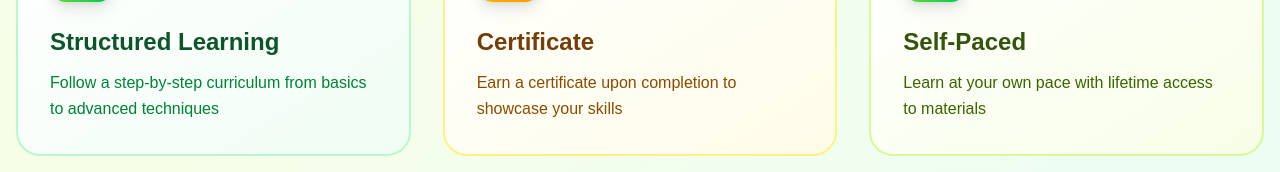
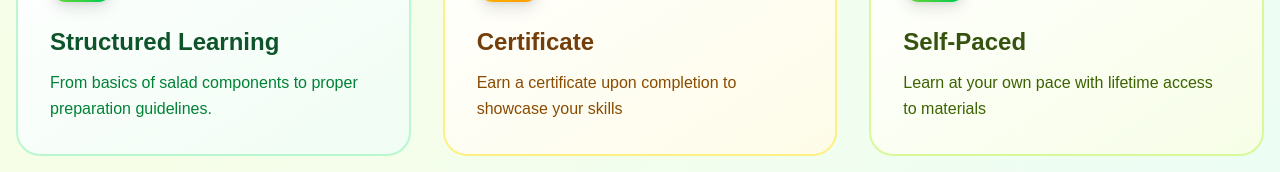
Before and after one commit to llyj-yver/tes, a Next.js app: page / in a window 1280 px wide. Shown: the part 1346-1518 px from the top of the page. Built offline with nearby package versions, Linux system fonts and the light colour scheme.

Commit message:
Mods3 Approval

```diff
--- a/app/page.tsx
+++ b/app/page.tsx
@@ -172,7 +172,7 @@ export default function HomePage() {
               <BookOpen className="w-8 h-8 text-white" />
             </div>
             <h3 className="text-2xl font-bold text-green-900 mb-3">Structured Learning</h3>
-            <p className="text-green-700 leading-relaxed">Follow a step-by-step curriculum from basics to advanced techniques</p>
+            <p className="text-green-700 leading-relaxed">From basics of salad components to proper preparation guidelines.</p>
           </div>
 
           <div className="group bg-gradient-to-br from-white to-yellow-50 p-8 rounded-3xl border-2 border-yellow-200 hover:border-yellow-400 hover:shadow-2xl transition-all hover:-translate-y-2">
@@ -212,9 +212,6 @@ export default function HomePage() {
               <h2 className="text-3xl md:text-4xl font-extrabold bg-gradient-to-r from-lime-600 via-green-600 to-emerald-600 bg-clip-text text-transparent mb-3">
                 Ready to Begin the Lesson?
               </h2>
-              <p className="text-green-700 text-lg">
-                Everything you need to become a salad preparation expert
-              </p>
             </div>
 
             {/* Description */}
```
